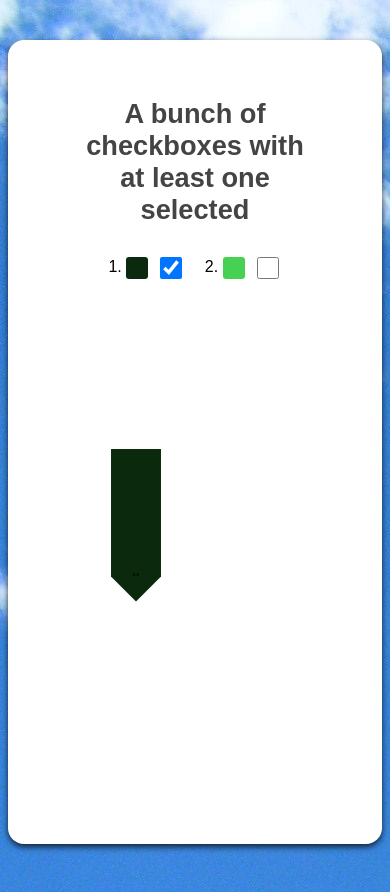
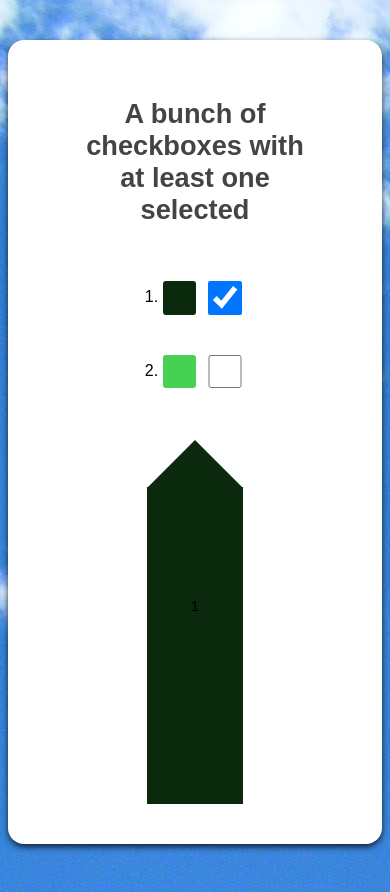
Before and after one commit to v-olya/Chevron-chart, a React (Vite) app: page / in a window 390 px wide. Built offline with nearby package versions, Linux system fonts and the light colour scheme.

Commit message:
ok except the lower chevron on mobile

```diff
--- a/src/App.js
+++ b/src/App.js
@@ -7,7 +7,7 @@ export function App() {
   const [selections, setSelections] = useState([true]);
 
   return (
-    <main className="container">
+    <main className="container flex flex-col">
       <h1 className="txt-c">
         A bunch of checkboxes with at least one selected
       </h1>
@@ -23,7 +23,7 @@ export function App() {
             </h3>
           }
         >
-          <Chart selections={selections} />
+          <Chart selections={selections}/>
         </ErrorBoundary>
       </ErrorBoundary>
     </main>
--- a/src/components/Chart.js
+++ b/src/components/Chart.js
@@ -41,16 +41,12 @@ export function Chart({ selections }) {
       chevronSize = ref.current.querySelector("div:last-child").offsetWidth;
     }
 
-    let styling = `
-      .${styles.chart} div {
-        width: calc(100%/${selectedLength});
-      }
-    `;
+    let styling = "";
     let color, zIndex;
 
     [0, ...selectedOnly].forEach((i, ind) => {
       color = i ? lightenHSL(i - 1, totalLength) : "#fff";
-      zIndex = isMobile ? (ind + 1) * 100 : (selectedLength - ind + 1) * 100;
+      zIndex = (selectedLength - ind + 1) * 100;
 
       styling += `
         .${styles.chart} .color_${i} {
@@ -62,14 +58,6 @@ export function Chart({ selections }) {
         }
       `;
     });
-    if (chartSize && chartSize < chevronSize * selectedLength) {
-      styling += `
-        .${styles.chart} {
-          transform: scale(${chartSize / (chevronSize * (selectedLength + 1 / 2))});
-          transform-origin: left bottom;
-        }
-      `;
-    }
     styleTag.innerHTML = styling;
     document.head.appendChild(styleTag);
   }, [selectedLength, isMobile]);
--- a/src/index.css
+++ b/src/index.css
@@ -6,6 +6,7 @@ body {
     max-width: 960px;
     height: calc(100vh - 2.5rem);
     box-sizing: border-box;
+    overflow-y: overlay;
     margin: 2.5rem auto;
     padding: 2.5rem 4rem;
     background-color: #fff;
@@ -20,6 +21,9 @@ h1 {
 .flex {
     display: flex;
 }
+.flex-col {
+    flex-direction: column;
+}
 .txt-c {
     text-align: center;
 }
--- a/src/styles/Chart.module.css
+++ b/src/styles/Chart.module.css
@@ -1,39 +1,55 @@
 .chart {
     width: 100%;
     margin: 4rem auto 0 auto;
+    padding-right: 3rem;
     box-sizing: border-box;
 }
 .chart-mobile {
     flex-direction: column-reverse;
+    max-height: 100%;
+    margin-top: 6rem;
+    padding-right: 0;
+    flex: 1 1 0;
 }
-.chart > div {
+.chart > * {
     position: relative;
+    align-items: center;
     height: 6rem;
     justify-content: flex-end;
-    align-items: center;
 }
-.chart-mobile > div {
-    transform: rotate(90deg);
+.chart-mobile > * {
+    height: unset;
+    width: 6rem;
+    justify-content: center;
 }
-.chart > div:first-child{
+.chart-mobile > * > span {
+    position: relative;
+    top: -2.5rem;
+    font-size: .9em;
+}
+.chart-mobile > *::before, .chart-mobile > *::after  {
+    transform: rotate(-90deg);
+}
+.chart > *:first-child{
     width: 0;
     margin: 0;
     padding: 0;
 }
-.chart > div:last-child {
-    margin-right: 3rem;
+.chart > *:not(:first-child) {
+    flex: 1 1 0;
+    align-self: center;
 }
-.chart > div::before, .chart > div:not(:first-child)::after {
+.chart > *::before, .chart > *:not(:first-child)::after {
     content: '';
     position: absolute;
     border: 3rem solid transparent;
     top: 0;
     right: -5.95rem;
 }
-.chart > div:first-child {
+.chart-mobile > *::before, .chart-mobile > *:not(:first-child)::after {
+    top: -5.95rem;
+    right: 0;
+}
+.chart > *:first-child {
     background: #fff;
 }
-.chart.chart-mobile div:first-child {
-    order: 1;
-    z-index: 1000000;
-}
--- a/src/styles/Checkbox.module.css
+++ b/src/styles/Checkbox.module.css
@@ -4,8 +4,8 @@
     border-radius: 3px;
 }
 .colorBox, input[type="checkbox"] {
-    width: 2.5vw;
-    height: 2.5vw;
+    width: 4vh;
+    height: 4vh;
     min-width: 22px;
     min-height: 22px;
     max-width: 36px;
@@ -14,5 +14,5 @@
 }
 .paired {
     display: inline-block;
-    margin: 2.5vw 2.5vw 0 2.5vw;
+    margin: 4vh 4vh 0 4vh;
 }
```
